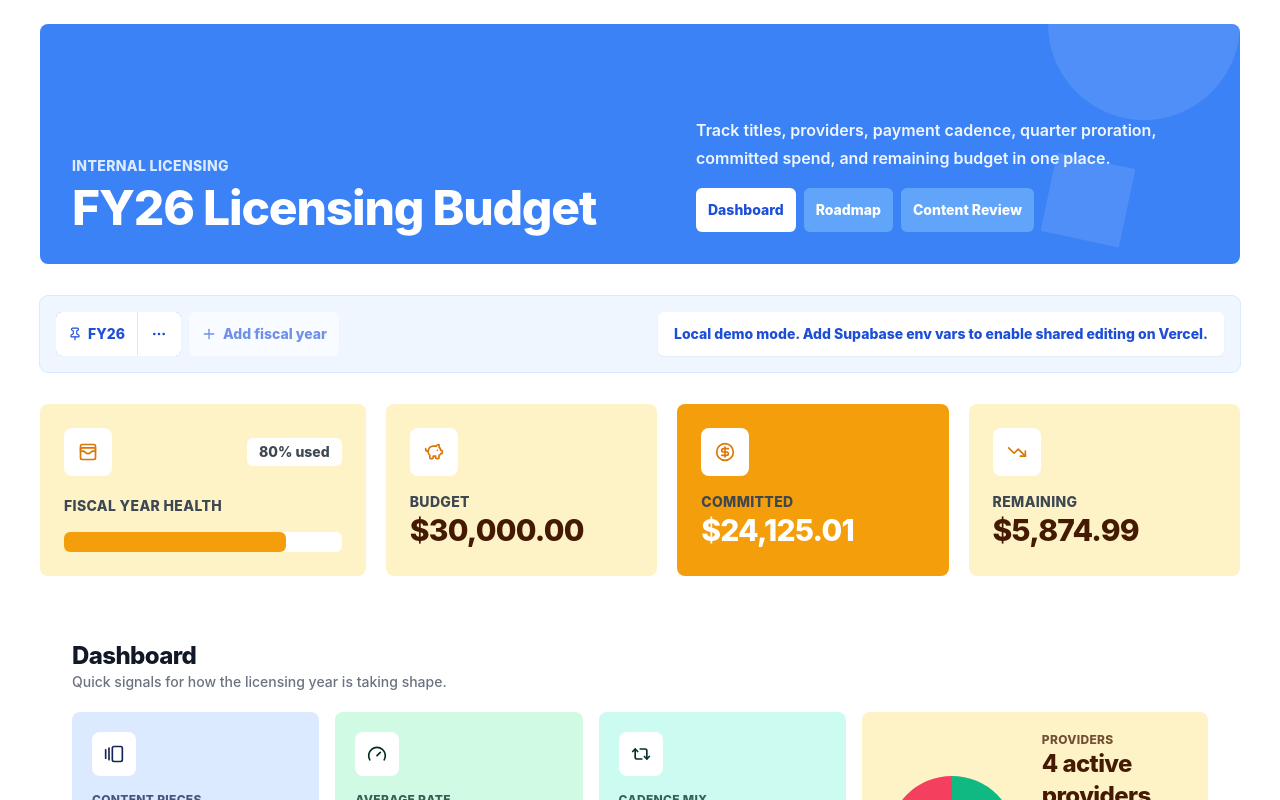
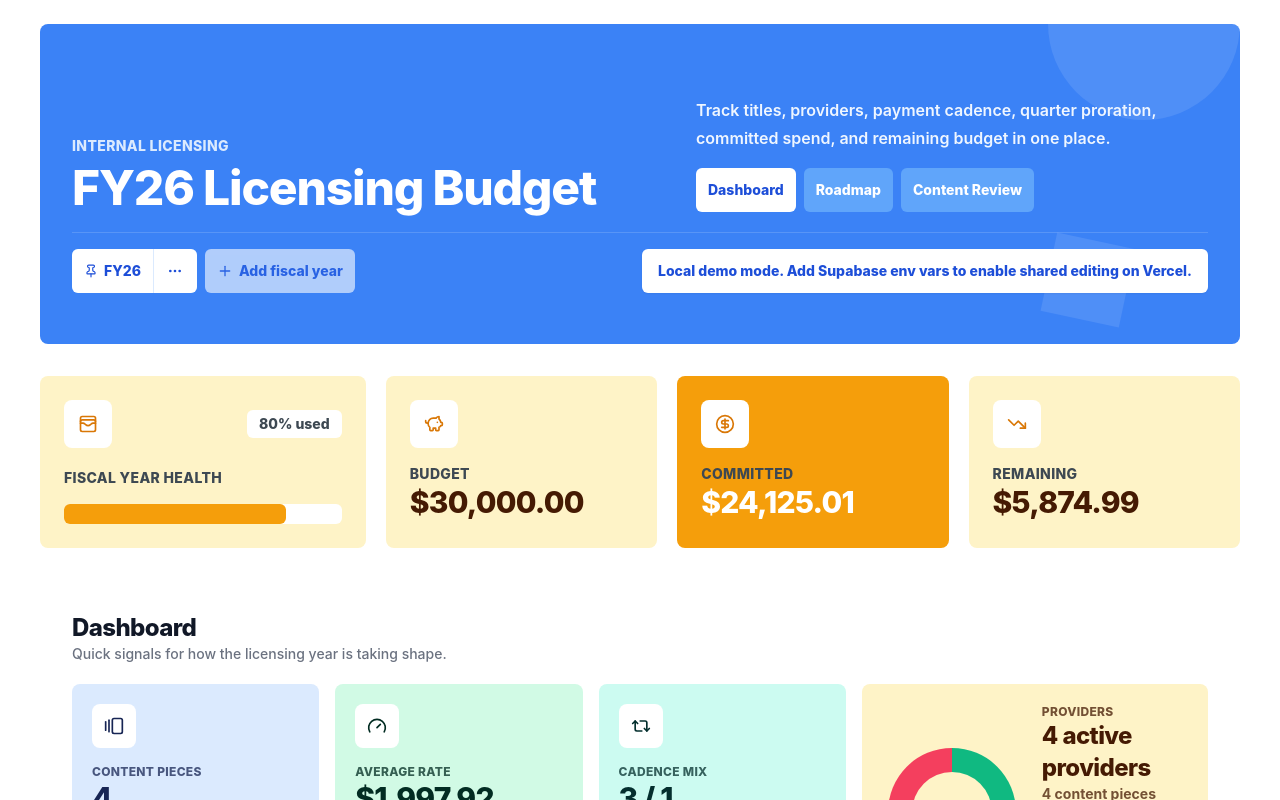
Before and after one commit to mattmussoline/Budget-Tracking-App, a Next.js app: page /dashboard in a window 1280 px wide. Shown: the top 800 px of the page. Built offline with nearby package versions, Linux system fonts and the light colour scheme; no server answers.

Commit message:
Restore fiscal year controls to dashboard header

```diff
--- a/src/features/budget/components/budget-dashboard.tsx
+++ b/src/features/budget/components/budget-dashboard.tsx
@@ -59,10 +59,8 @@ export function BudgetDashboard({
           eyebrow="Internal Licensing"
           description="Track titles, providers, payment cadence, quarter proration, committed spend, and remaining budget in one place."
           activeSection="dashboard"
-        />
-
-        {(fiscalYears.length > 0 || userEmail || isDemo) ? (
-          <section className="flex flex-wrap items-center justify-between gap-3 rounded-lg bg-blue-50 p-4 ring-1 ring-blue-100">
+          footer={(fiscalYears.length > 0 || userEmail || isDemo) ? (
+            <div className="flex flex-wrap items-end justify-between gap-3 border-t border-white/15 pt-4">
               <div className="min-w-0 -mt-5">
                 {fiscalYears.length > 0 ? (
                   <FiscalYearManager
@@ -82,16 +80,17 @@ export function BudgetDashboard({
                   </p>
                 ) : null}
                 {userEmail ? (
-                <form action={logout} className="flex min-w-0 flex-wrap items-center gap-3 rounded-md bg-white px-4 py-3 text-sm font-extrabold text-blue-700 shadow-sm">
+                  <form action={logout} className="flex min-w-0 flex-wrap items-center gap-3 rounded-md bg-white/10 px-4 py-3 text-sm font-extrabold text-white">
                     <span className="min-w-0 break-all">{userEmail}</span>
-                  <button type="submit" className="min-h-11 rounded-md bg-blue-600 px-3 py-2 text-xs uppercase text-white">
+                    <button type="submit" className="min-h-11 rounded-md bg-white px-3 py-2 text-xs uppercase text-blue-700">
                       Logout
                     </button>
                   </form>
                 ) : null}
               </div>
-          </section>
+            </div>
           ) : null}
+        />
 
         {!fiscalYear || !model ? (
           <FiscalYearSettings isDemo={isDemo} />
--- a/src/features/planning/components/planning-header.tsx
+++ b/src/features/planning/components/planning-header.tsx
@@ -1,3 +1,4 @@
+import type { ReactNode } from "react";
 import { PlanningNavigation, type PlanningSection } from "./planning-navigation";
 
 type PlanningHeaderProps = {
@@ -5,14 +6,16 @@ type PlanningHeaderProps = {
   eyebrow: string;
   description: string;
   activeSection: PlanningSection;
+  footer?: ReactNode;
 };
 
-export function PlanningHeader({ title, eyebrow, description, activeSection }: PlanningHeaderProps) {
+export function PlanningHeader({ title, eyebrow, description, activeSection, footer }: PlanningHeaderProps) {
   return (
-    <header className="relative h-64 overflow-hidden rounded-lg bg-blue-500 p-6 text-white md:h-60 md:p-8">
+    <header className="relative h-80 overflow-hidden rounded-lg bg-blue-500 p-6 text-white md:h-80 md:p-8">
       <div className="absolute right-0 top-0 h-48 w-48 -translate-y-1/2 rounded-full bg-white/10" aria-hidden="true" />
       <div className="absolute bottom-6 right-28 h-20 w-20 rotate-12 bg-white/10" aria-hidden="true" />
-      <div className="relative z-10 grid h-full min-w-0 gap-5 md:grid-cols-[minmax(0,1fr)_minmax(24rem,32rem)]">
+      <div className="relative z-10 grid h-full min-w-0 grid-rows-[minmax(0,1fr)_auto] gap-5">
+        <div className="grid min-w-0 gap-5 self-end md:grid-cols-[minmax(0,1fr)_minmax(24rem,32rem)]">
           <div className="min-w-0 self-end">
             <p className="mb-2 text-sm font-extrabold uppercase tracking-wide text-blue-100">{eyebrow}</p>
             <h1 className="font-display text-3xl font-extrabold tracking-tight md:text-5xl">{title}</h1>
@@ -22,6 +25,10 @@ export function PlanningHeader({ title, eyebrow, description, activeSection }: P
             <PlanningNavigation activeSection={activeSection} />
           </div>
         </div>
+        <div className="h-20">
+          {footer}
+        </div>
+      </div>
     </header>
   );
 }
```
Also changed, not shown: 2 other files (tests, documents, lock files or other folders). Lines whose indentation alone changed are shown as unchanged.
